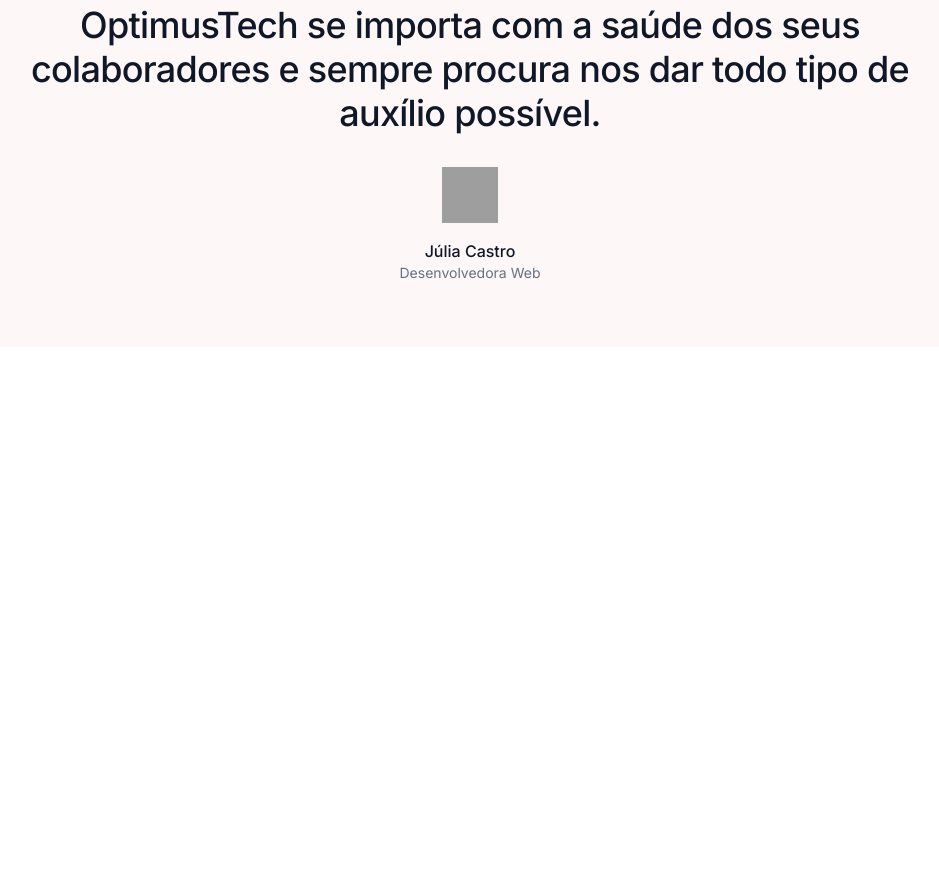
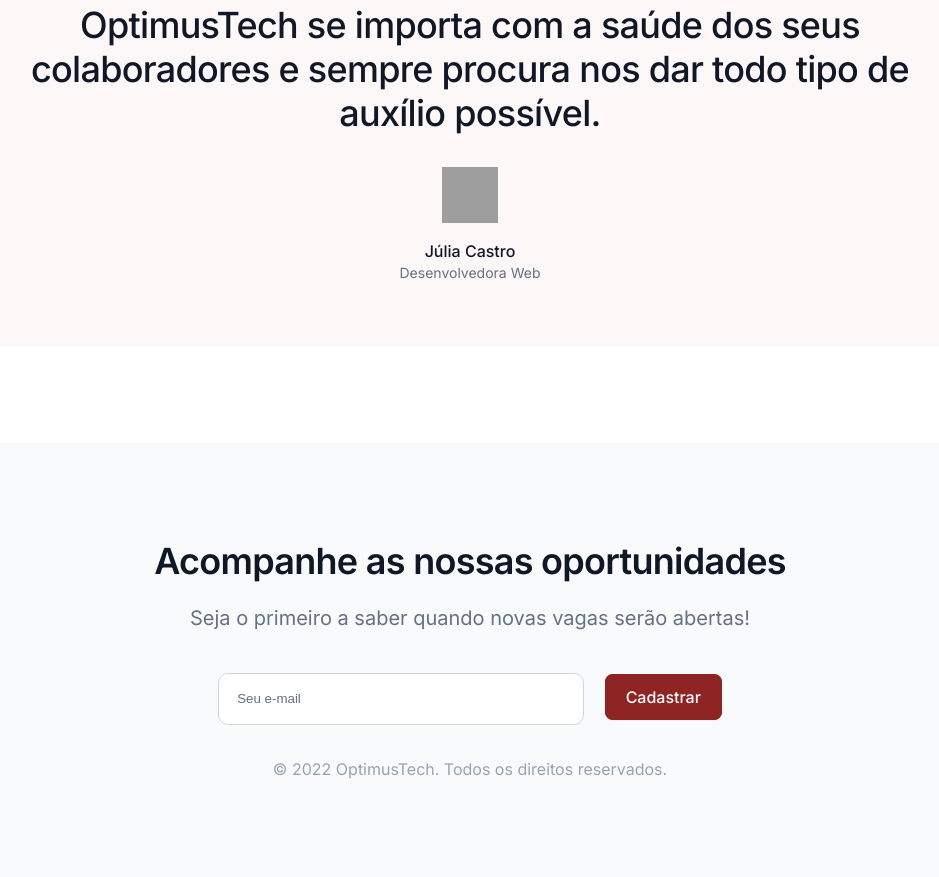
Before and after one commit to NobertoFerreiraFilho/7DC-HTML-CSS, a plain HTML site: page index.html in a window 1280 px wide. Shown: the part 2490-3367 px from the top of the page, without its empty margins (170-1109 px from the left). Before the commit the page ends 2933 px from the top, so only its background shows below. Drawn offline with Linux system fonts and the light colour scheme; grey boxes are pictures that could not be loaded.

```diff
--- a/index.html
+++ b/index.html
@@ -154,6 +154,15 @@
           <p class="team__job">Desenvolvedora Web</p>
         </div>
       </section>
+      <footer class="footer">
+        <h3 class="footer__title">Acompanhe as nossas oportunidades</h3>
+        <p class="footer__text">Seja o primeiro a saber quando novas vagas serão abertas!</p>
+        <div class="footer__input">
+            <input type="email" class="footer__email" placeholder="Seu e-mail"/>
+            <a href="" class="footer__btn" >Cadastrar</a>
+        </div>
+        <p class="footer__rights">© 2022 OptimusTech. Todos os direitos reservados.</p>
+      </footer>
     </main>
     <footer></footer>
   </body>
--- a/style.css
+++ b/style.css
@@ -3,11 +3,13 @@
 @import url('/styles/stats.css');
 @import url('/styles/talent.css');
 @import url('/styles/team.css');
+@import url('/styles/footer.css');
 
 :root{
     --vermelho: #8E2424;
     --black: #101828;
     --gray: #667085;
+    --light-gray: #F9FAFB;
     --white: #fff;
     --light-border: #EAECF0;
     --light-pink:rgba(196, 25, 25, 0.03);
--- /dev/null
+++ b/styles/footer.css
@@ -0,0 +1,74 @@
+.footer {
+  background: var(--light-gray);
+  padding: 6rem 0;
+  display: flex;
+  flex-direction: column;
+  align-items: center;
+}
+
+.footer__title {
+  font-weight: 600;
+  font-size: 36px;
+  line-height: 44px;
+  text-align: center;
+  letter-spacing: -0.02em;
+  color: var(--black);
+  padding-bottom: 20px;
+}
+
+.footer__text {
+  font-weight: 400;
+  font-size: 20px;
+  line-height: 30px;
+  text-align: center;
+  color: var(--gray);
+  padding-bottom: 40px;
+}
+
+.footer__input {
+  padding-bottom: 2rem;
+}
+
+.footer__email {
+  width: 360px;
+  height: 48px;
+  margin-right: 1rem;
+  border-radius: 10px;
+  border: 1px solid var(--gray);
+  background: var(--white);
+  border: 1px solid #d0d5dd;
+}
+
+.footer__email::placeholder {
+  padding: 0.8rem 1rem;
+  font-weight: 400;
+  line-height: 24px;
+  color: var(--gray);
+}
+
+.footer__btn {
+  text-decoration: none;
+  padding: 12px 20px;
+
+
+  width: 116px;
+  height: 48px;
+
+  background: var(--vermelho);
+  border: 1px solid var(--vermelho);
+
+  box-shadow: 0px 1px 2px rgba(16, 24, 40, 0.05);
+  border-radius: 8px;
+
+  font-weight: 500;
+  line-height: 24px;
+  color: var(--white);
+}
+
+.footer__rights {
+  font-weight: 400;
+  line-height: 24px;
+  display: flex;
+  align-items: center;
+  color: #98a2b3;
+}
```
